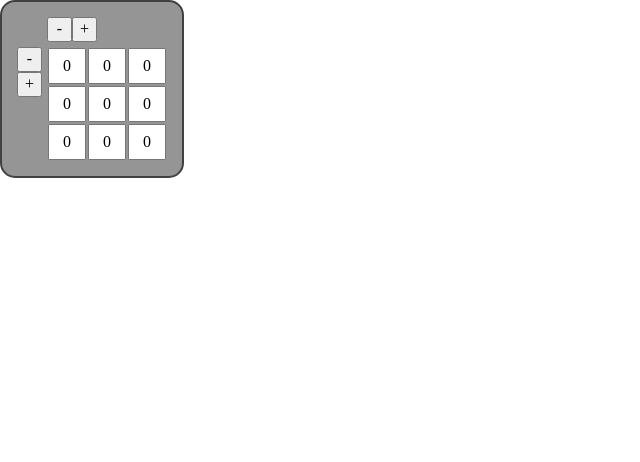
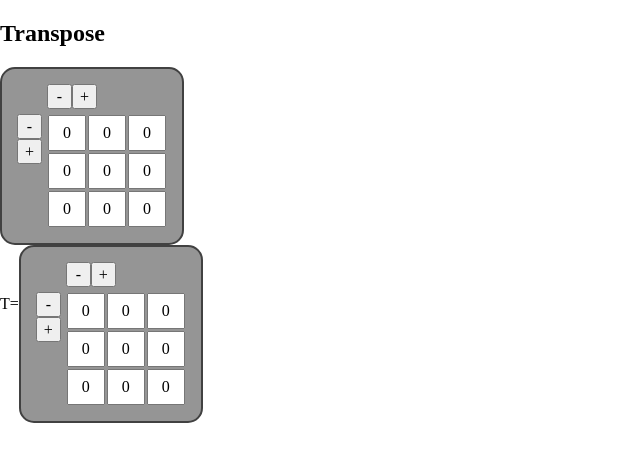
Before and after one commit to DEsimas/matrix-calc, a React app: page / in a window 1280 px wide. Shown: the top 462 px of the page, without its empty margins (0-640 px from the left). Built offline with nearby package versions, Linux system fonts and the light colour scheme.

Commit message:
Transpose markup

```diff
--- a/src/App.js
+++ b/src/App.js
@@ -1,10 +1,10 @@
 import React from 'react'
-import Input from './components/Input'
+import Transpose from './components/Transpose'
 import './normalize.css'
 
 const App = () => {
     return (
-        <Input />
+        <Transpose />
     )
 }
 
--- /dev/null
+++ b/src/components/Transpose.js
@@ -0,0 +1,18 @@
+import React from 'react'
+import Input from './Input'
+
+const Transpose = () => {
+    return (
+        <div className='transpose'>
+            <h2>Transpose</h2>
+            <div className='transpose-input'>
+                <Input />
+            </div>
+            <span>T</span>
+            <span>=</span>
+            <Input />
+        </div>
+    )
+}
+
+export default Transpose
```
